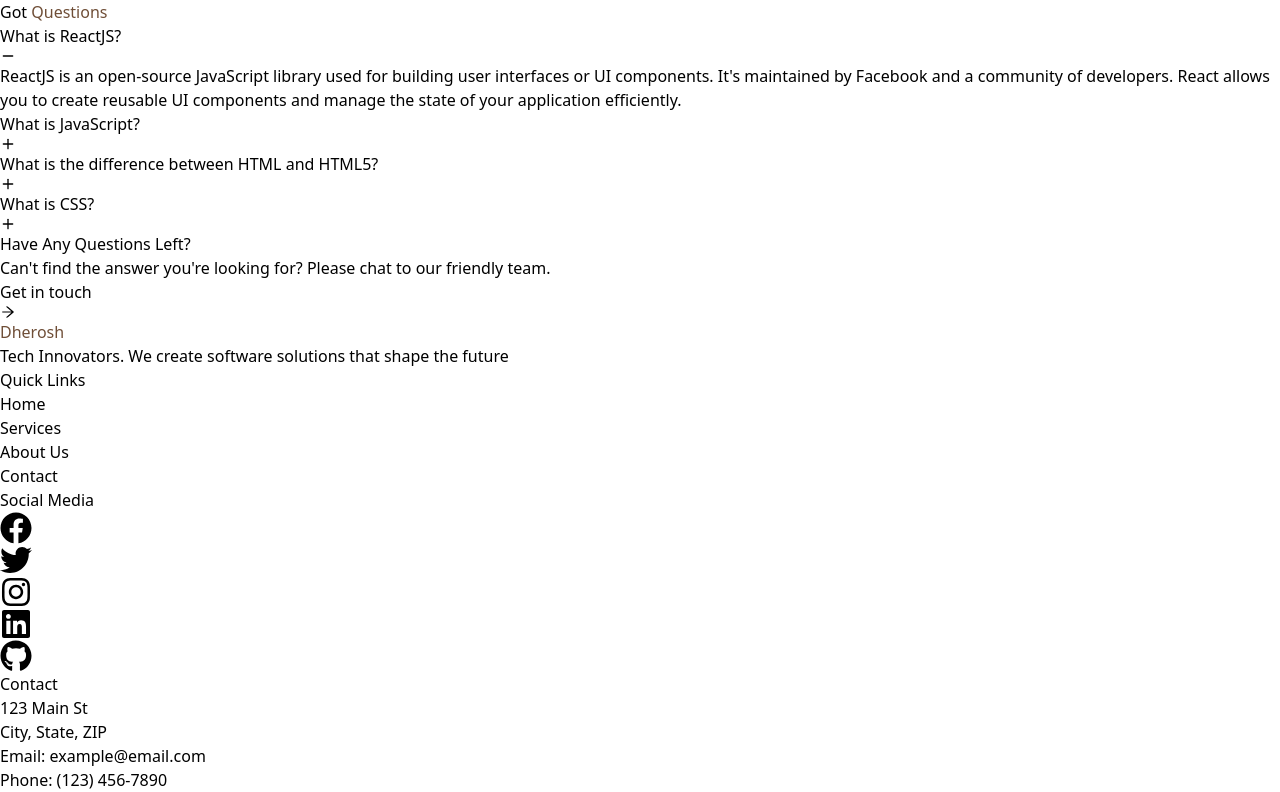
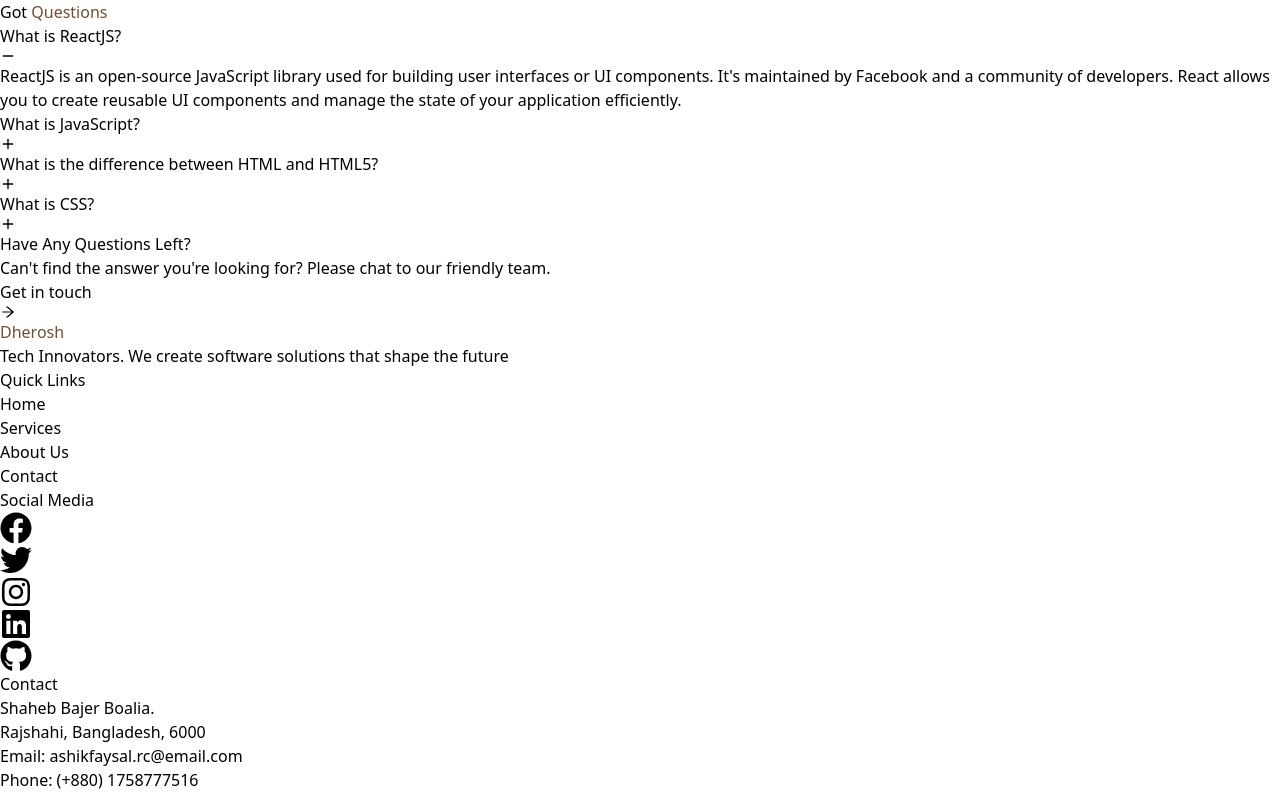
Before and after one commit to Ashik-Faysal/dherosh-client, a React (Vite) app: page / in a window 1280 px wide. Shown: the part 1036-1828 px from the top of the page. Built offline with nearby package versions, Linux system fonts and the light colour scheme; no server answers.

Commit message:
added contact info

```diff
--- a/src/pages/Shared/Footer.jsx
+++ b/src/pages/Shared/Footer.jsx
@@ -91,13 +91,13 @@
         <div className="mt-6 md:mt-0">
           <h3 className="text-xl text-white font-semibold">Contact</h3>
           <p className="text-gray-400 mt-2">
-            123 Main St
+            Shaheb Bajer Boalia.
             <br />
-            City, State, ZIP
+            Rajshahi, Bangladesh, 6000
             <br />
-            Email: example@email.com
+            Email: ashikfaysal.rc@email.com
             <br />
-            Phone: (123) 456-7890
+            Phone: (+880) 1758777516
           </p>
         </div>
       </div>
```
